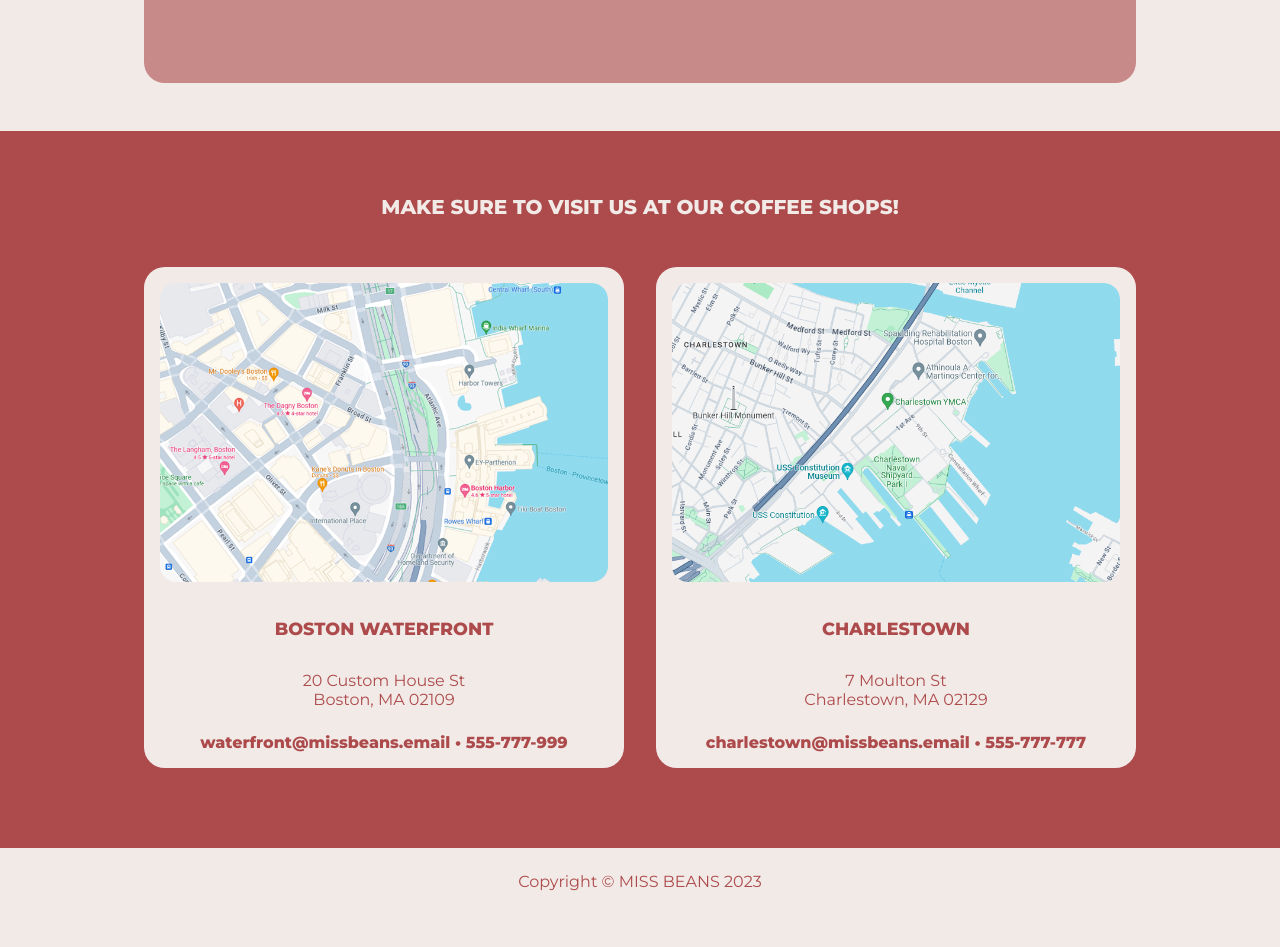
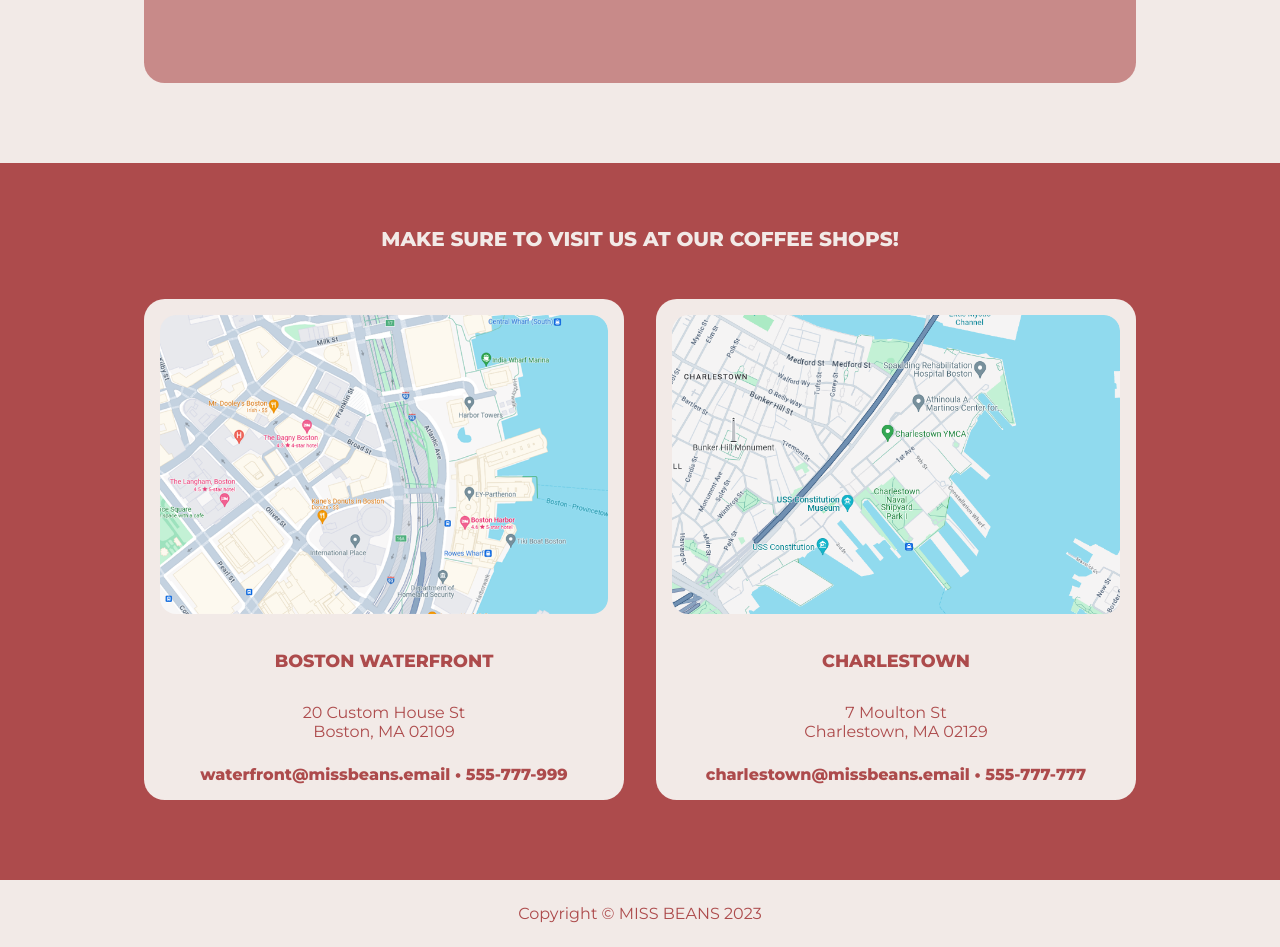
Before and after one commit to teltomas/cc_projs, a plain HTML site: page project4/index.html in a window 1280 px wide. Shown: the part 5140-6087 px from the top of the page. Before the commit the page ends 6055 px from the top, so only its background shows below. Drawn offline with Linux system fonts and the light colour scheme.

Commit message:
small fixes

```diff
--- a/project4/styles.css
+++ b/project4/styles.css
@@ -1,6 +1,6 @@
 /* UNIVERSAL ATRIBUTES */
 
-/* color space between #f2eae7, #ad4b4c, #394938*/
+/* color space between #f2eae7, #ad4b4c*/
 
 * {
     margin: 0;
@@ -247,6 +247,7 @@ nav li:hover {
     width: 100%;
     background-color: #ad4b4c;
     padding: 2rem 0;
+    margin-top: 4rem;
 }
 
 .locations h1 {
```
Also changed, not shown: project4/index.html (+3 -0 lines), 2 other files.
